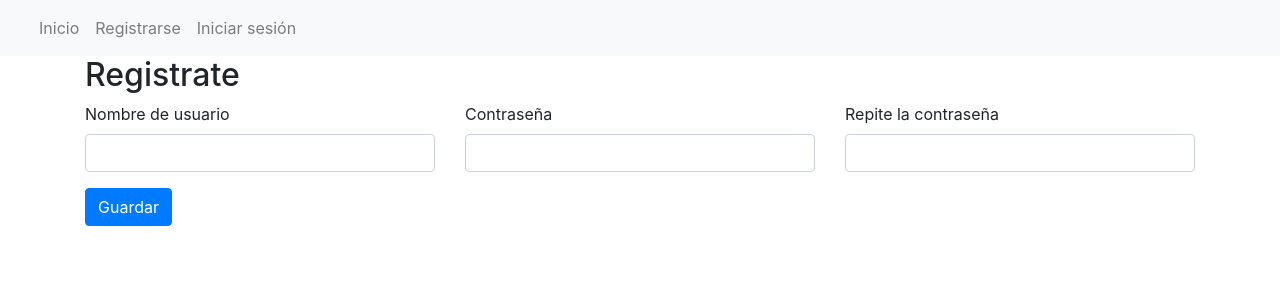
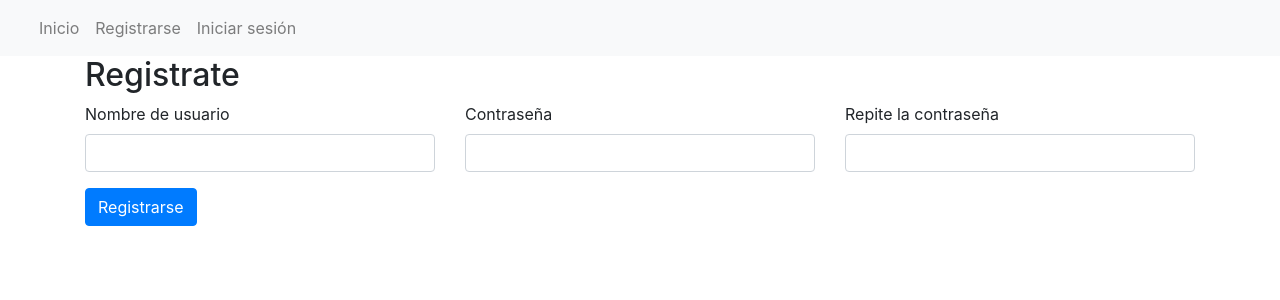
Before and after one commit to JosePerezHuanca/tasks-front, a Vue app: page /register in a window 1280 px wide. Shown: the top 300 px of the page. Built offline with nearby package versions, Linux system fonts and the light colour scheme.

Commit message:
Se modifican los botones de los formularios

```diff
--- a/src/components/Login.vue
+++ b/src/components/Login.vue
@@ -11,7 +11,7 @@
           <input type="text" id="passw" v-model="password" class="form-control">
         </div>
                 <div class="form-group col-12">
-          <button type="submit" class="btn btn-primary">Guardar</button>
+          <button type="submit" class="btn btn-primary">Acceder</button>
         </div>
       </form>
     </div>
--- a/src/components/Register.vue
+++ b/src/components/Register.vue
@@ -15,7 +15,7 @@
           <input type="text" id="passw2" v-model="password2" class="form-control">
         </div>
         <div class="form-group col-12">
-          <button type="submit" class="btn btn-primary">Guardar</button>
+          <button type="submit" class="btn btn-primary">Registrarse</button>
         </div>
       </form>
     </div>
```
